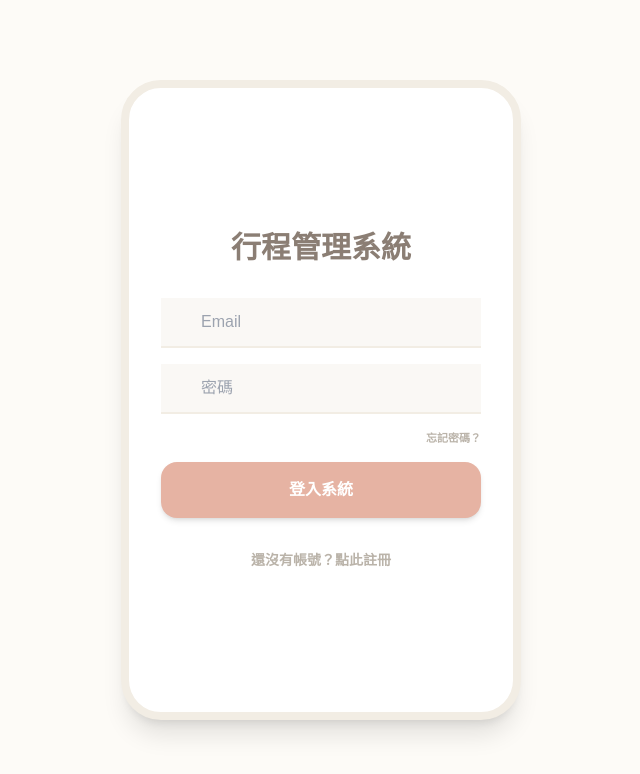
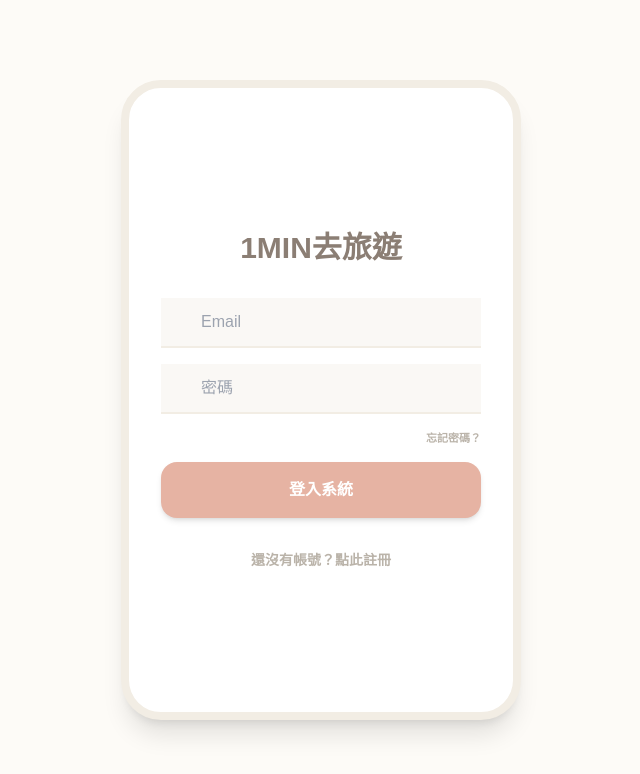
Before and after one commit to miloliw23/Travel, a Vue app in the folder travel-app/: page / in a window 1280 px wide. Shown: the top 774 px of the page, without its empty margins (319-959 px from the left). Built offline with nearby package versions, Linux system fonts and the light colour scheme; no server answers.

Commit message:
1 MIN travel

```diff
--- a/travel-app/src/components/AuthView.vue
+++ b/travel-app/src/components/AuthView.vue
@@ -40,7 +40,7 @@ const handleForgotPassword = async () => {
 
 <template>
   <div class="flex flex-col items-center justify-center h-full p-8 bg-white w-full sm:w-[400px] sm:h-[80vh] sm:rounded-[40px] shadow-xl border-8 border-[#F2EDE4]">
-    <h1 class="text-3xl font-black mb-8 text-[#8B7E74]">行程管理系統</h1>
+    <h1 class="text-3xl font-black mb-8 text-[#8B7E74]">1MIN去旅遊</h1>
 
     <div class="w-full space-y-4">
       <div v-if="isRegisterMode" class="relative">
```
